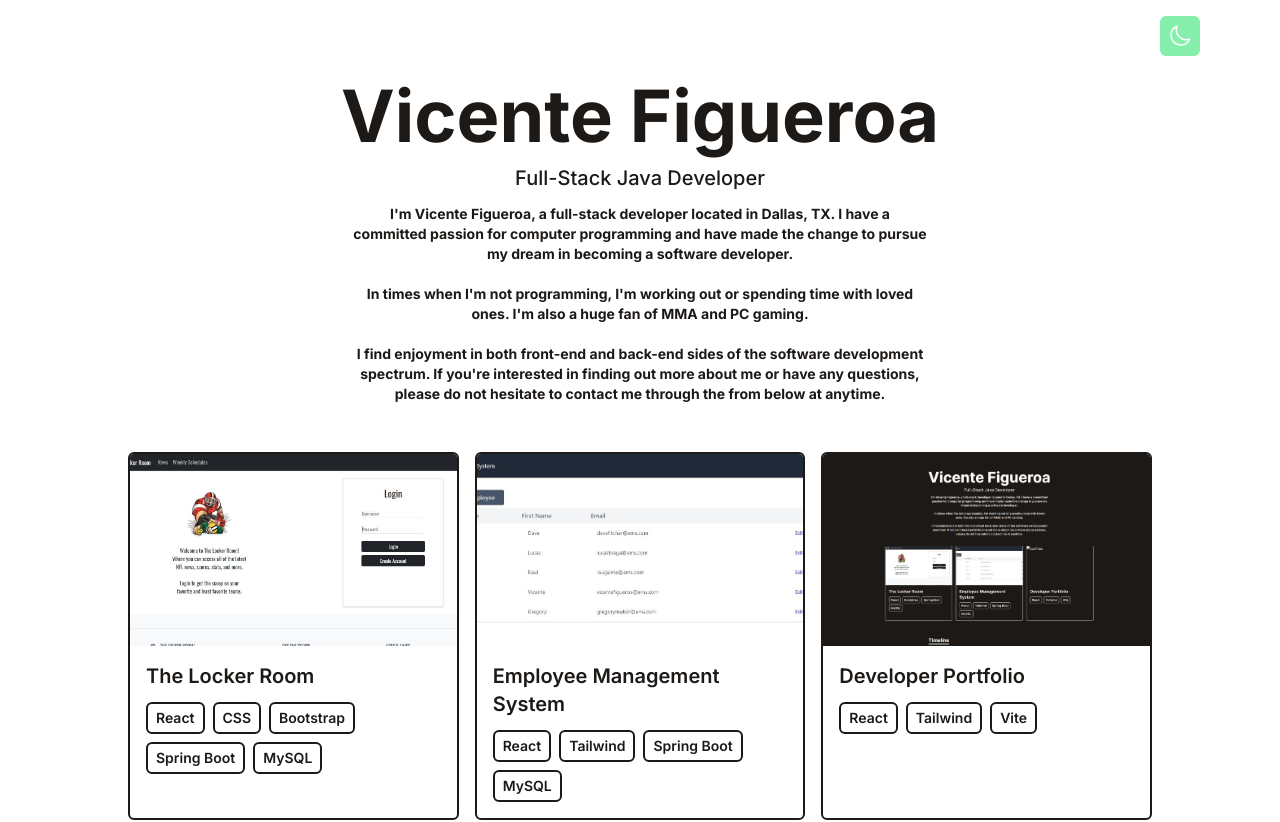
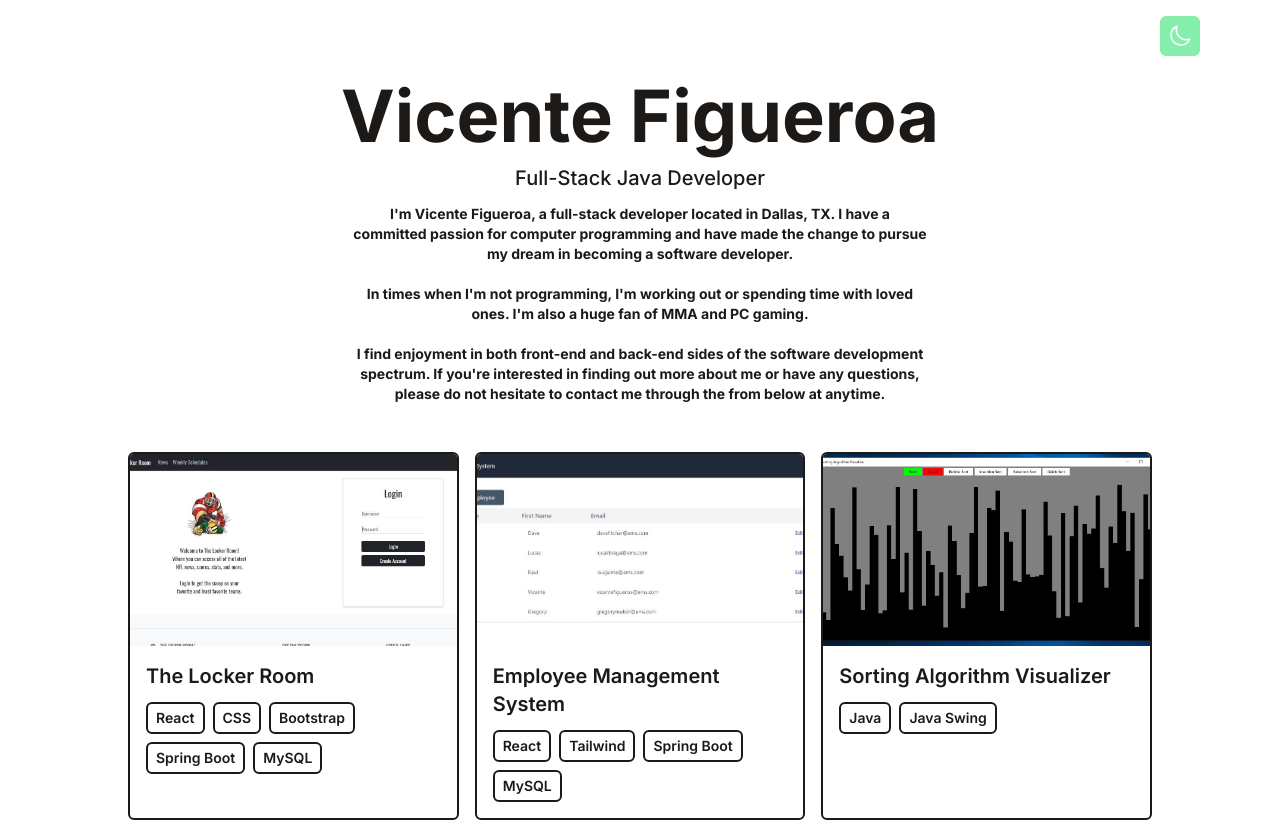
Before and after one commit to vicentefiguer0a/portfolio, a React (Vite) app: page / in a window 1280 px wide. Shown: the top 822 px of the page. Built offline with nearby package versions, Linux system fonts and the light colour scheme; no server answers.

Commit message:
added: included sorting algorithm visualizer project to portfolio showcase

```diff
--- a/src/data/portfolio.js
+++ b/src/data/portfolio.js
@@ -12,9 +12,9 @@ export default [
         link: 'https://github.com/vicentefiguer0a/employee-management-system-ui'
     },
     {
-        title: 'Developer Portfolio',
-        imgUrl: 'assets/portfolio-project.JPG',
-        stack: ['React', 'Tailwind', 'Vite'],
-        link: 'https://vicentefiguer0a.github.io/portfolio/'
+        title: 'Sorting Algorithm Visualizer',
+        imgUrl: 'assets/sorting-algorithm-visualizer.JPG',
+        stack: ['Java', 'Java Swing'],
+        link: 'https://github.com/vicentefiguer0a/sorting-algorithm-visualizer'
     },
 ]
```
Also changed, not shown: public/assets/sorting-algorithm-visualizer.JPG (added).
